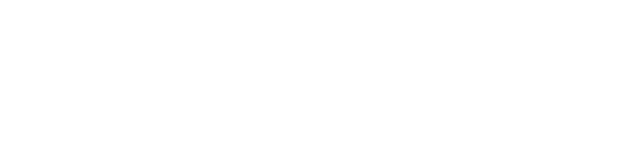
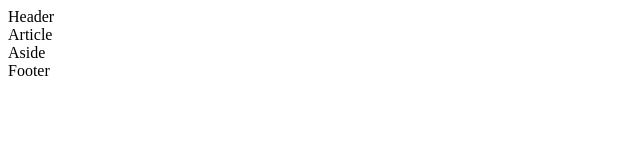
Before and after one commit to Emilio1885/Project1, a plain HTML site: page index.html in a window 1280 px wide. Shown: the whole page, without its empty margins (0-640 px from the left). Drawn offline with Linux system fonts and the light colour scheme.

Commit message:
index.html - v 1.0.1
desde la web

```diff
--- a/index.html
+++ b/index.html
@@ -12,6 +12,22 @@
 
 </head>
 <body>
+	<header>
+		Header
+	</header>
+	<section id="contenido">
+		<section =id"principal">
+			<article>
+				Article
+			</article>
+		</section>
+		<aside>
+			Aside
+		</aside>
 
+	</section>
+	<footer>
+		Footer
+	</footer>
 </body>
 </html>
```
